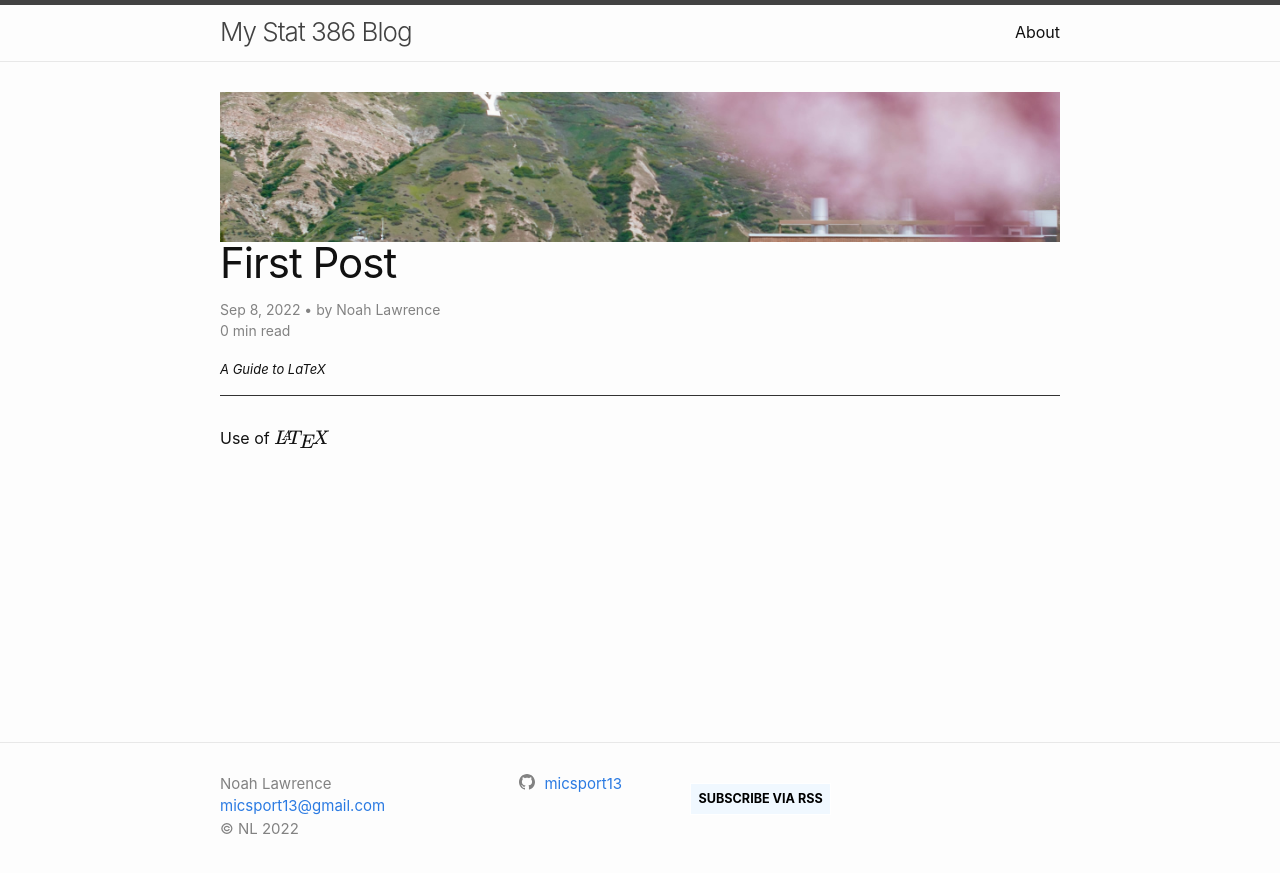
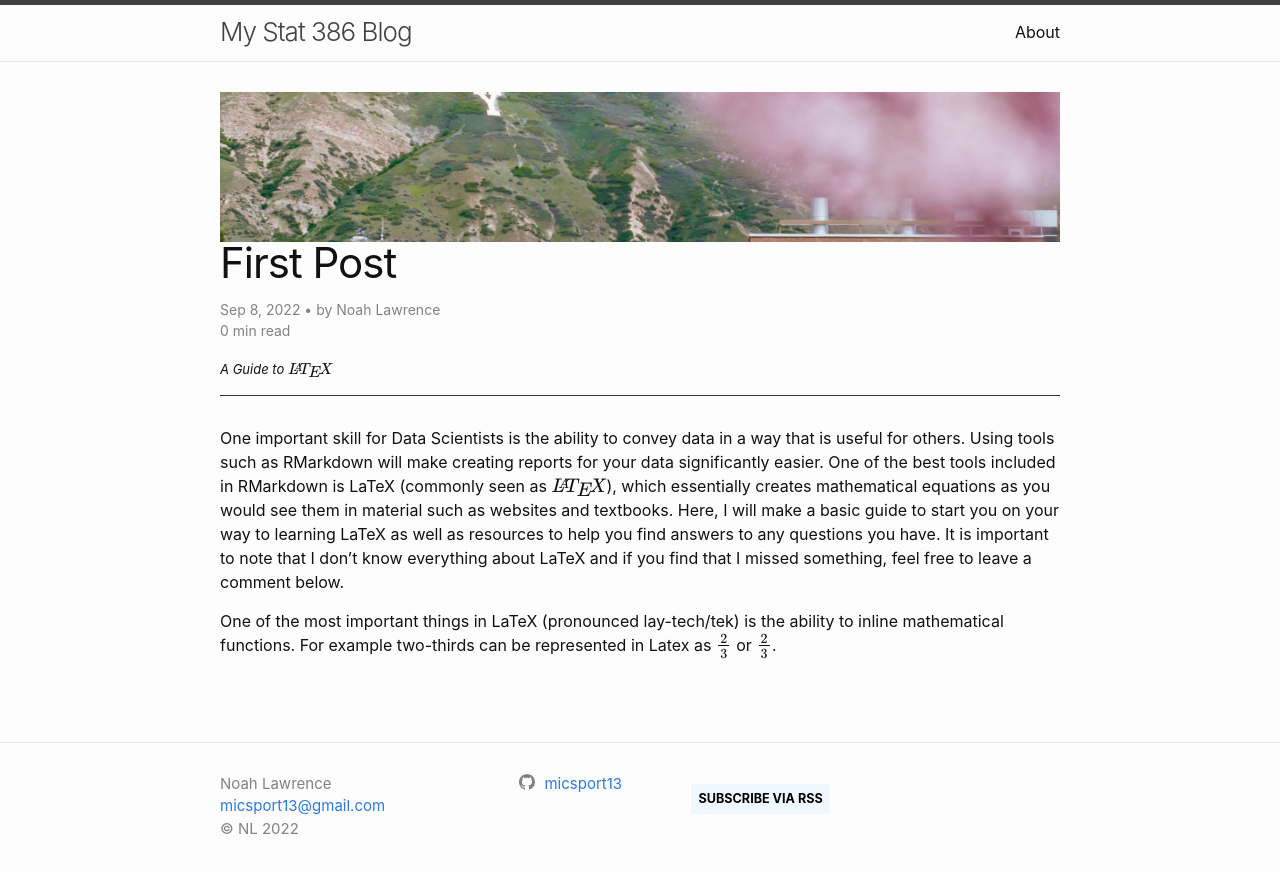
Before and after one commit to micsport13/stat386-projects, a Jekyll site: the page built from _posts/2022-09-08-first-post.md, in a window 1280 px wide. Shown: the top 873 px of the page. Built offline with Jekyll 4.4.1, drawn with Linux system fonts in a browser that asks for light colours; formulas are drawn with MathJax 3; comment, search, counter and statistics services are not loaded.

Commit message:
Starting first post

```diff
--- a/_posts/2022-09-08-first-post.md
+++ b/_posts/2022-09-08-first-post.md
@@ -3,7 +3,9 @@ layout: post
 title:  "First Post"
 date:   2022-09-08
 author: Noah Lawrence
-description: A Guide to LaTeX
+description: A Guide to $\LaTeX$
 image: /assets/images/image5.jpg
 ---
-Use of $\LaTeX$
+One important skill for Data Scientists is the ability to convey data in a way that is useful for others.  Using tools such as RMarkdown will make creating reports for your data significantly easier.  One of the best tools included in RMarkdown is LaTeX (commonly seen as $\LaTeX$), which essentially creates mathematical equations as you would see them in material such as websites and textbooks.  Here, I will make a basic guide to start you on your way to learning LaTeX as well as resources to help you find answers to any questions you have.  It is important to note that I don't know everything about LaTeX and if you find that I missed something, feel free to leave a comment below.
+
+One of the most important things in LaTeX (pronounced lay-tech/tek) is the ability to inline mathematical functions.  For example two-thirds can be represented in Latex as \$\frac{2}{3}\$ or $\frac{2}{3}$.
```
